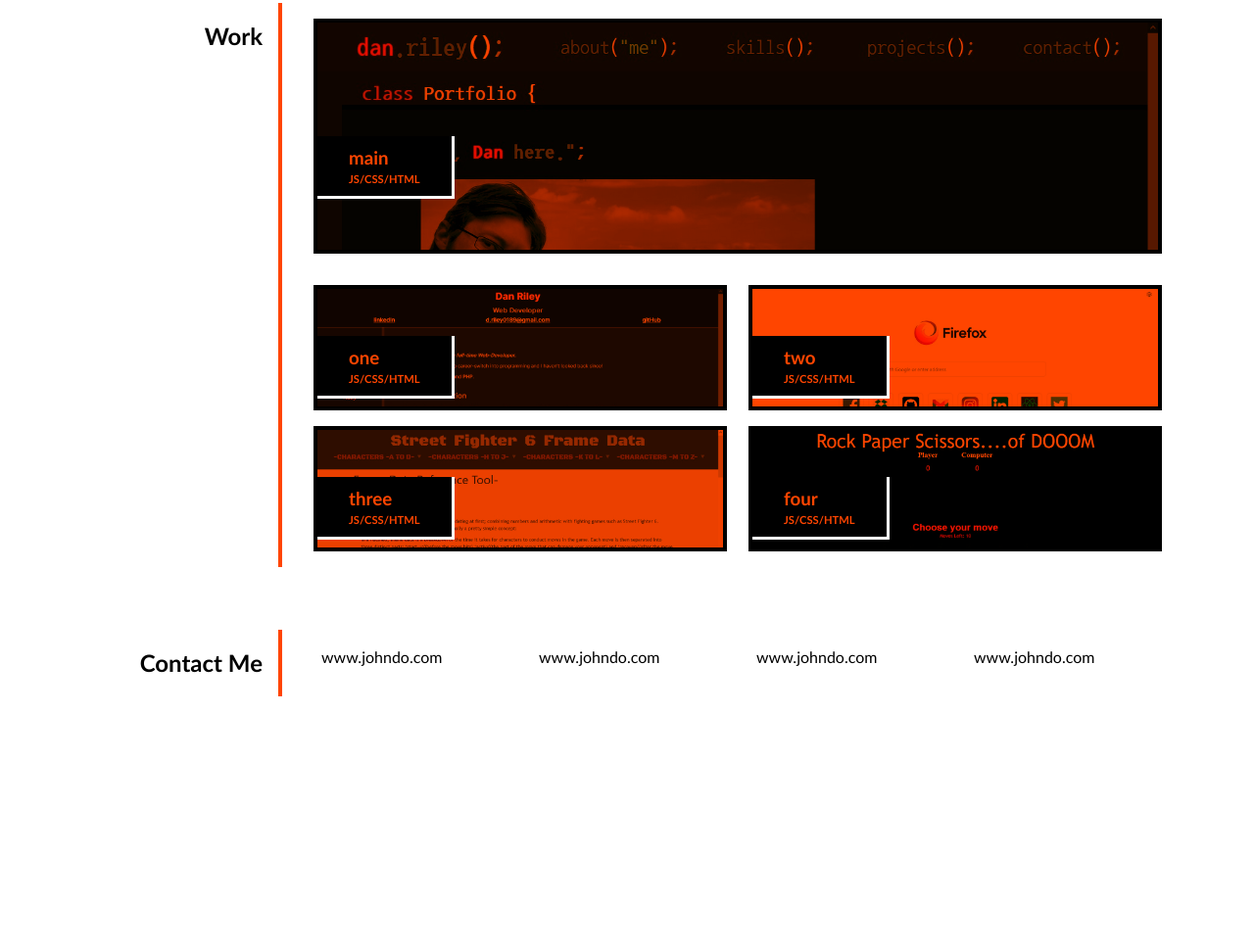
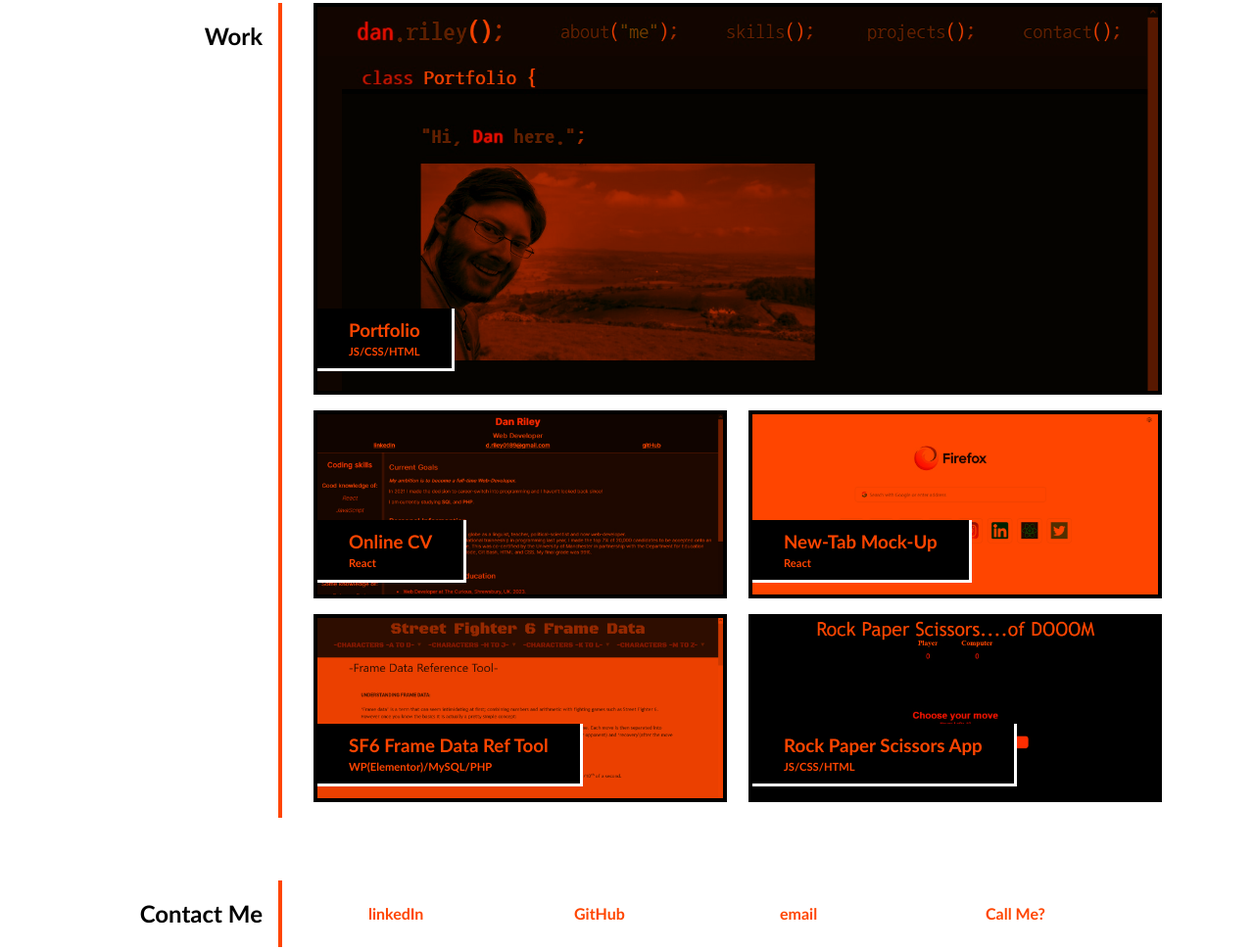
Before and after one commit to poeticider/example-portfolio, a plain HTML site: page index.html in a window 1280 px wide. Shown: the part 573-1543 px from the top of the page at 98% size. Before the commit the page ends 1316 px from the top, so only its background shows below. Drawn offline with Linux system fonts and the light colour scheme.

Commit message:
finished pc site design + functionality

```diff
--- a/assets/css/style.css
+++ b/assets/css/style.css
@@ -35,6 +35,11 @@ p {
   align-items: center;
   justify-content: flex-end;
   width: 30%;
+  text-decoration: none;
+}
+
+.header-title-container h1 {
+  color: black;
 }
 
 .header .profile-image {
@@ -56,6 +61,13 @@ p {
 
 .nav-bar a {
   margin: 0.5rem;
+  text-decoration: none;
+  color: white;
+  font-weight: 600;
+}
+
+.nav-bar a:hover {
+  text-decoration: underline;
 
 }
 
@@ -130,32 +142,35 @@ main {
   justify-content: center;
 }
 
-/* work background img */
+/* work background images */
 .grid-img-item {
   display: flex;
   justify-content: flex-start;
   align-items: center;
   margin: 0rem 0.5rem 1rem 0.5rem;
-  height: 8rem;
+  height: 12rem;
   width: 95%;
   border: black solid 0.3rem;
   background-size: cover;
   background-color: orangered;
   background-blend-mode: multiply;
-
-  /* to make the below work, the images have to be made into background images. */
-  /* background-blend-mode: multiply;
-  background-color: orangered; */
+  text-decoration: none;
 }
 
+.grid-img-item:hover {
+  /* background-color:rgb(255 69 0 / 0.75); */
+  background-size: 200%;
+}
 
+.grid-img-item:hover .work-background-img-child {
+  color: white;
+}
 
 #main-img {
   grid-area: main-img;
   background-image: url("../images/WebsiteScreenshots/Portfolio\ screenshot.jpg");
-  height: 15rem;
+  height: 25rem;
   width: 97.5%;
-
 }
 
 .work-background-img-child {
@@ -163,8 +178,7 @@ main {
   border-right: 0.2rem solid white;
   border-bottom: 0.2rem solid white;
   padding: 0.5rem 2rem 0.5rem 2rem;
-  margin-top: 2.5rem;
-
+  margin-top: 6rem;
 }
 
 .work-background-img-child h4 {
@@ -172,7 +186,7 @@ main {
 }
 
 #work-img-main {
-  margin-top: 4rem;
+  margin-top: 18rem;
 }
 
 #grid-img-one {
@@ -199,8 +213,8 @@ main {
 .work-background-img-child {
   color: orangered;
 
+}
 
-}
 
 /* footer. **NOTE** this is a child of main. */
 
@@ -215,10 +229,20 @@ main {
   display: grid;
   grid-template-columns: 1fr 1fr 1fr 1fr;
   justify-content: center;
+  align-items: center;
+  margin-left: 3rem;
 }
 
 .footer-container a {
   margin: 1rem;
+  color: orangered;
+  font-weight: 600;
+  text-decoration: none;
+
+}
+
+.footer-container a:hover {
+  text-decoration: underline;
 }
 
 
--- a/index.html
+++ b/index.html
@@ -12,16 +12,16 @@
 <body>
   <!-- main logo / nav -->
   <header class="header">
-    <section class="header-title-container">
+    <a class="header-title-container" href="#">
       <img class="profile-image" src="/assets/images/dan_profile_pic.jpg" alt="Dan Hibiki profile image."/>
       <h1>Dan Riley</h1>
-    </section>
+    </a>
 
     <nav class="nav-bar">
-      <a>About Me</a>
-      <a>Work</a>
-      <a>Contact Me</a>
-      <a>Resume</a>
+      <a href="#about">About Me</a>
+      <a href="#work">Work</a>
+      <a href="#contact">Contact Me</a>
+      <a href="/assets/docs/CV -Dan Riley-.pdf" target="_blank">Resume</a>
     </nav>
 
   </header>
@@ -56,50 +56,43 @@
         <h2>Work</h2>
       </div>
 
-      <!-- word container can probably be refactored to have one less nested div. This is a throwback to an edit to
-      add background img over <img> tags -->
+      <div class="work-img-container">
 
-      <div class="work-img-container">
-        <div class="grid-img-item" id="main-img">
-          <!-- replacing img with div to make background images to add effects + h3 -->
+        <a class="grid-img-item" id="main-img" href="https://poeticider.github.io/portfolio/" target="_blank">
           <div class="work-background-img-child" id="work-img-main">
-            <h3>main</h3>
+            <h3>Portfolio</h3>
             <h4>JS/CSS/HTML</h4>
           </div>
-          <!-- <img class="work-img" id="work-img-main" src="./assets/images/WebsiteScreenshots/Portfolio screenshot.jpg" alt="Portfolio Screenshot"> -->
-        </div>
+        </a>
 
-        <div class="grid-img-item" id="grid-img-one">
+
+        <a class="grid-img-item" id="grid-img-one" href="https://poeticider.github.io/Online-CV--Dan-Riley-/" target="_blank">
           <div class="work-background-img-child" id="cv-img">
-            <h3>one</h3>
+            <h3>Online CV</h3>
+            <h4>React</h4>
+          </div>
+        </a>
+
+        <a class="grid-img-item" id="grid-img-two" href="https://poeticider.github.io/firefox-new-tab-mockup/" target="_blank">
+          <div class="work-background-img-child" id="mockup-img">
+            <h3>New-Tab Mock-Up</h3>
+            <h4>React</h4>
+          </div>
+        </a>
+
+        <a class="grid-img-item" id="grid-img-three" href="http://sfsixframedata.rf.gd/" target="_blank">
+          <div class="work-background-img-child" id="sf6-ref-tool-img">
+            <h3>SF6 Frame Data Ref Tool</h3>
+            <h4>WP(Elementor)/MySQL/PHP</h4>
+          </div>
+        </a>
+
+        <a class="grid-img-item" id="grid-img-four" href="https://poeticider.github.io/rockpaperscissors/" target="_blank">
+          <div class="work-background-img-child" id="rock-paper-sci-img">
+            <h3>Rock Paper Scissors App</h3>
             <h4>JS/CSS/HTML</h4>
           </div>
-          <!-- <img class="work-img" src="./assets/images/WebsiteScreenshots/Online CV screenshot.jpg" alt="CV Screenshot"> -->
-        </div>
-
-        <div class="grid-img-item" id="grid-img-two">
-          <div class="work-background-img-child" id="mockup-img">
-            <h3>two</h3>
-            <h4>JS/CSS/HTML</h4>
-          </div>
-          <!-- <img class="work-img" src="./assets/images/WebsiteScreenshots/firefox mockup screenshot.jpg" alt="Firefox Mockup Screenshot"> -->
-        </div>
-
-        <div class="grid-img-item" id="grid-img-three">
-          <div class="work-background-img-child" id="sf6-ref-tool-img">
-            <h3>three</h3>
-            <h4>JS/CSS/HTML</h4>
-          </div>
-          <!-- <img class="work-img" src="./assets/images/WebsiteScreenshots/sf6 ref tool screenshot.jpg" alt="SF6 frame data tool Screenshot"> -->
-        </div>
-
-        <div class="grid-img-item" id="grid-img-four">
-          <div class="work-background-img-child" id="rock-paper-sci-img">
-            <h3>four</h3>
-            <h4>JS/CSS/HTML</h4>
-          </div>
-          <!-- <img class="work-img" src="./assets/images/WebsiteScreenshots/rock paper scissors screenshot.jpg" alt="Rock Paper Scissors Screenshot"> -->
-        </div>
+        </a>
 
       </div>
     </section>
@@ -111,15 +104,16 @@
       </div>
 
       <div class="footer-container">
-        <a>www.johndo.com</a>
-        <a>www.johndo.com</a>
-        <a>www.johndo.com</a>
-        <a>www.johndo.com</a>
+        <a href="https://www.linkedin.com/in/daniel-riley-a20389196/" target="_blank">linkedIn</a>
+        <a href="https://github.com/poeticider" target="_blank">GitHub</a>
+        <a href="mailto: www.d.riley0189@gmail.com" >email</a>
+        <a href="tel: 01111222222">Call Me?</a>
       </div>
     </section>
 
   </main>
 
+
 </body>
 
 </html>
```
Also changed, not shown: scripts/script.js (added, +13 -0 lines), assets/docs/resume.txt (added), 1 other file.
